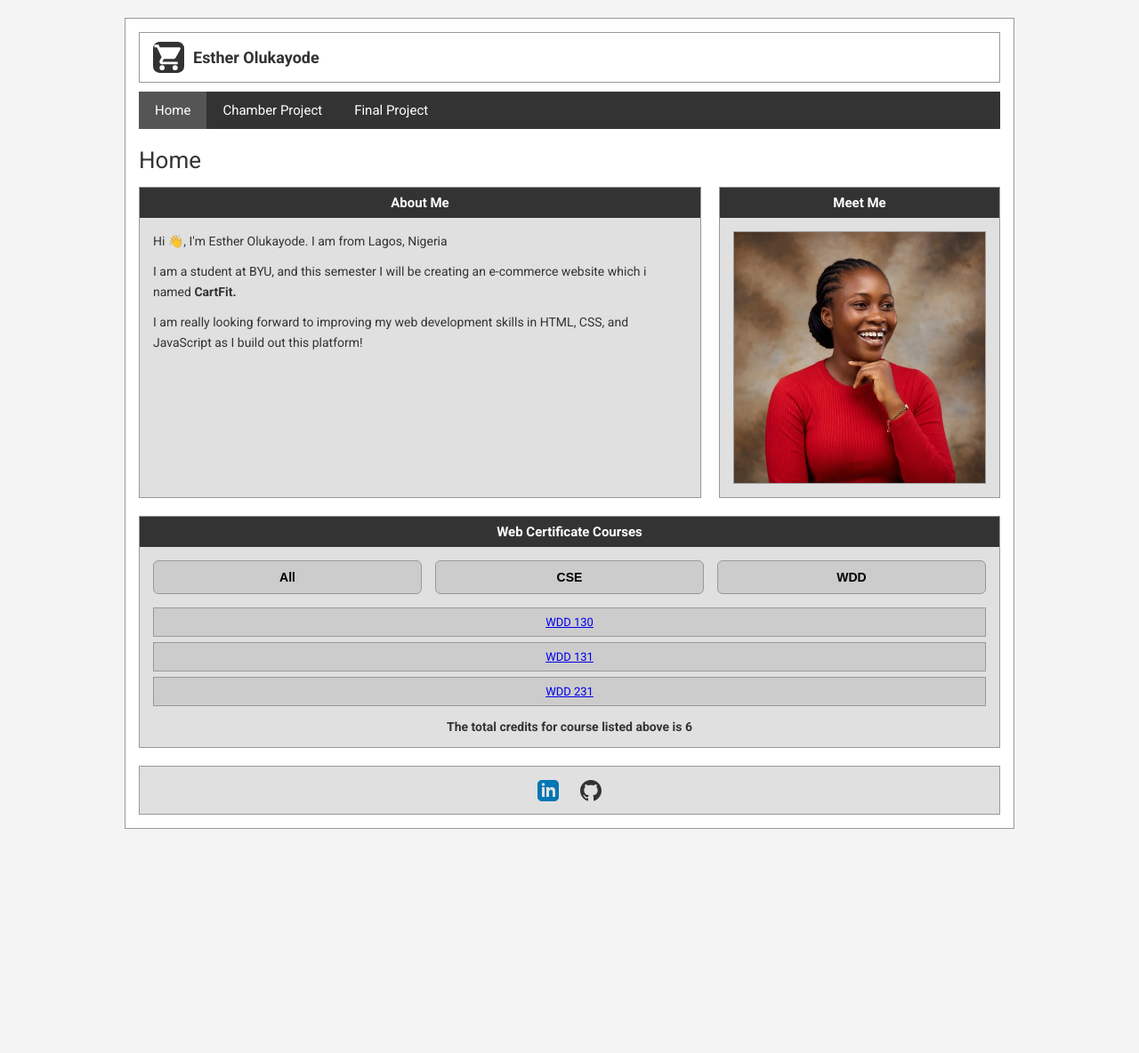
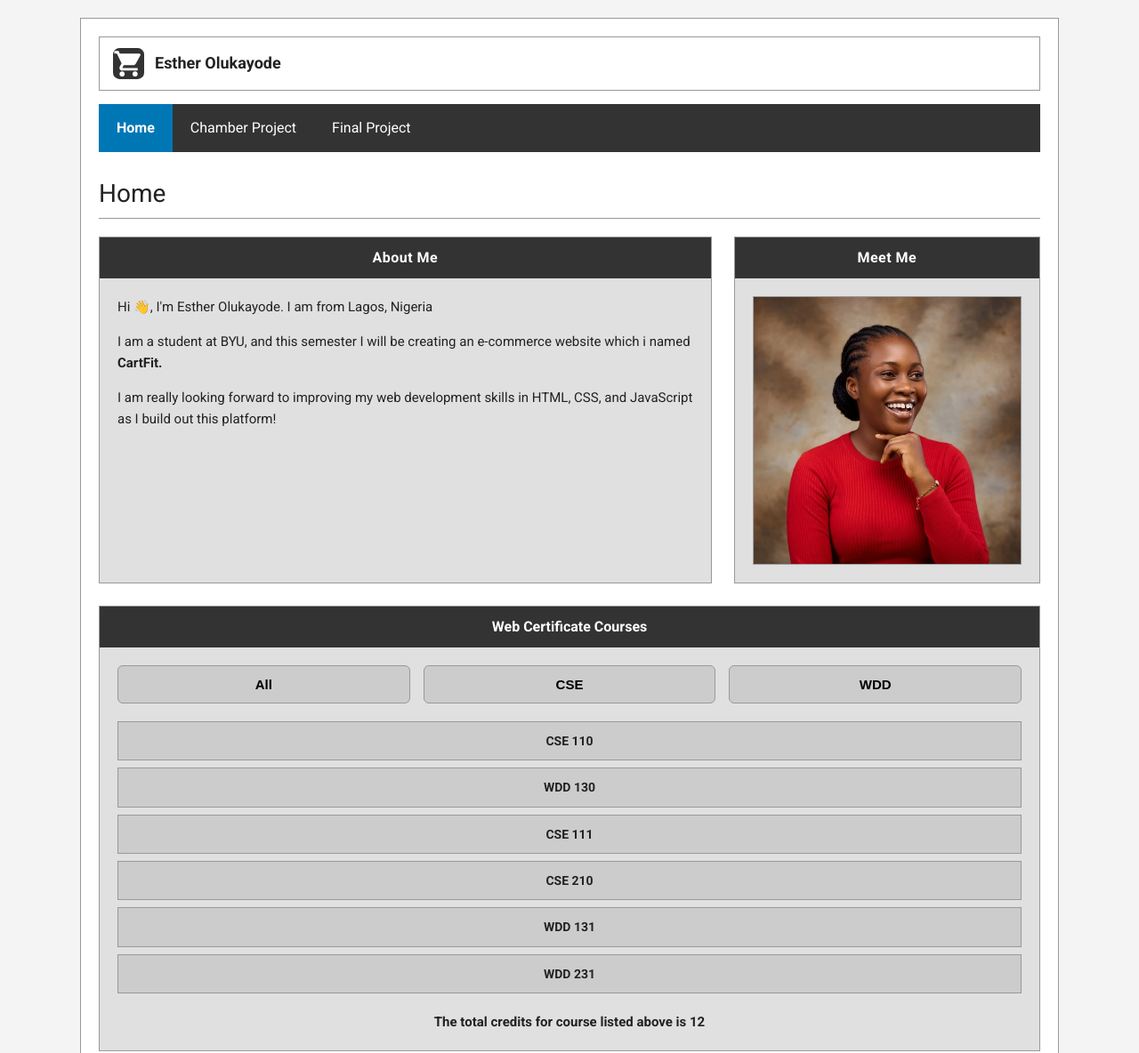
Before and after one commit to EstherTemidayo/wdd231, a plain HTML site: page index.html in a window 1280 px wide. Shown: the top 1184 px of the page at 89% size. Before the commit the page ends 952 px from the top, so only its background shows below. Drawn offline with Linux system fonts and the light colour scheme.

Commit message:
updated javascript

```diff
--- a/index.html
+++ b/index.html
@@ -17,7 +17,7 @@
     <link rel="stylesheet" href="styles/styles.css">
 
     <!-- LINK TO EXTERNAL JAVASCRIPT -->
-    <script src="script/script.js"></script>
+    <script src="script/script.js" defer></script>
 </head>
 
 <body>
@@ -89,14 +89,14 @@
                     <button class="filter-button">WDD</button>
                 </div>
 
-                <!-- ITEM LISTING -->
                 <!-- ITEM LISTING ROWS WITH LINKS -->
                 <div class="courses-list">
                     <a href="http://esthertemidayo.github.io/wdd130/wwr/" target="_blank" rel="noopener"
                         class="course-row">WDD 130</a>
                     <a href="http://esthertemidayo.github.io/wdd131/project/index.html" target="_blank" rel="noopener"
                         class="course-row">WDD 131</a>
-                    <a href="https://instructure.com" target="_blank" rel="noopener" class="course-row">WDD 231</a>
+                    <a href="http://esthertemidayo.github.io/wdd231/index.html" target="_blank" rel="noopener"
+                        class="course-row">WDD 231</a>
                 </div>
 
                 <p class="credits-total">The total credits for course listed above is 6</p>
--- a/script/script.js
+++ b/script/script.js
@@ -1,13 +1,103 @@
-// 1. Mobile Menu Toggle Logic
+const courses = [
+    {
+        subject: 'CSE',
+        number: 110,
+        title: 'Introduction to Programming',
+        credits: 2,
+        certificate: 'Web and Computer Programming',
+        completed: true
+    },
+    {
+        subject: 'WDD',
+        number: 130,
+        title: 'Web Fundamentals',
+        credits: 2,
+        certificate: 'Web and Computer Programming',
+        completed: true
+    },
+    {
+        subject: 'CSE',
+        number: 111,
+        title: 'Programming with Functions',
+        credits: 2,
+        certificate: 'Web and Computer Programming',
+        completed: true
+    },
+    {
+        subject: 'CSE',
+        number: 210,
+        title: 'Programming with Classes',
+        credits: 2,
+        certificate: 'Web and Computer Programming',
+        completed: true
+    },
+    {
+        subject: 'WDD',
+        number: 131,
+        title: 'Dynamic Web Fundamentals',
+        credits: 2,
+        certificate: 'Web and Computer Programming',
+        completed: true
+    },
+    {
+        subject: 'WDD',
+        number: 231,
+        title: 'Web Frontend Development I',
+        credits: 2,
+        certificate: 'Web and Computer Programming',
+        completed: false
+    }
+];
+
+function displayCourses(filteredCourses) {
+    const coursesListContainer = document.querySelector('.courses-list');
+    const creditsTotalElement = document.querySelector('.credits-total');
+
+    coursesListContainer.innerHTML = "";
+
+    filteredCourses.forEach(course => {
+        const courseLink = document.createElement('a');
+        courseLink.href = "#";
+        courseLink.className = "course-row";
+        courseLink.textContent = `${course.subject} ${course.number}`;
+
+        if (course.completed) {
+            courseLink.classList.add('completed');
+        } else {
+            courseLink.classList.add('incomplete');
+        }
+
+        coursesListContainer.appendChild(courseLink);
+    });
+
+    const totalCredits = filteredCourses.reduce((sum, course) => sum + course.credits, 0);
+    creditsTotalElement.textContent = `The total credits for course listed above is ${totalCredits}`;
+}
+
+document.addEventListener("DOMContentLoaded", () => {
+    displayCourses(courses);
+
+    const filterButtons = document.querySelectorAll('.filter-button');
+
+    filterButtons.forEach(button => {
+        button.addEventListener('click', () => {
+            const filterValue = button.textContent.trim();
+
+            if (filterValue === 'All') {
+                displayCourses(courses);
+            } else {
+                const filtered = courses.filter(course => course.subject === filterValue);
+                displayCourses(filtered);
+            }
+        });
+    });
+
     const menuButton = document.getElementById('menu-btn');
     const navbar = document.getElementById('navbar');
 
     if (menuButton && navbar) {
-    menuButton.addEventListener('click', function () {
-        // This adds or removes the "open" class from the CSS media query
+        menuButton.addEventListener('click', () => {
             navbar.classList.toggle('open');
-
-        // Changes the button text to an X when open, back to ☰ when closed
             if (navbar.classList.contains('open')) {
                 menuButton.textContent = 'X';
             } else {
@@ -16,15 +106,13 @@ if (menuButton && navbar) {
         });
     }
 
-// 2. Dynamic Footer Dates Logic
-// Sets the current year automatically inside the <span id="currentyear"></span>
     const currentYearSpan = document.getElementById('currentyear');
     if (currentYearSpan) {
         currentYearSpan.textContent = new Date().getFullYear();
     }
 
-// Sets the document's last modified timestamp inside <p id="lastModified"></p>
     const lastModifiedParagraph = document.getElementById('lastModified');
     if (lastModifiedParagraph) {
         lastModifiedParagraph.textContent = "Last Modification: " + document.lastModified;
     }
+});
--- a/styles/styles.css
+++ b/styles/styles.css
@@ -1,4 +1,6 @@
-/* --- Global Body Setup --- */
+/* ==========================================================================
+   1. GLOBAL SETUP & DESIGN PRINCIPLES (Contrast & Proximity)
+   ========================================================================== */
 * {
     box-sizing: border-box;
     margin: 0;
@@ -8,91 +10,115 @@
 body {
     font-family: 'Roboto', Arial, sans-serif;
     background-color: #f4f4f4;
-    color: #333333;
+    color: #222222;
+    /* High contrast text color */
     padding: 20px;
+    line-height: 1.6;
 }
 
+/* Base site wrapper to prevent horizontal scrolling up to 1200px wide */
 .site-container {
-    max-width: 1000px;
+    max-width: 1100px;
     margin: 0 auto;
     background-color: #ffffff;
     border: 1px solid #999999;
-    padding: 15px;
+    padding: 20px;
+    /* Prevents text from touching display edges */
 }
 
-/* --- Header & Logo Styling --- */
+/* ==========================================================================
+   2. HEADER & RESPONSIVE NAVIGATION (CSS Flex, Wayfinding, Hover)
+   ========================================================================== */
 header {
     display: flex;
     justify-content: space-between;
     align-items: center;
     border: 1px solid #999999;
-    padding: 10px 15px;
-    margin-bottom: 10px;
+    padding: 12px 15px;
+    margin-bottom: 15px;
 }
 
 .logo-box {
     display: flex;
     align-items: center;
-    gap: 10px;
+    gap: 12px;
 }
 
-.logo-icon {
-    width: 35px;
-    height: 35px;
-    border: 1px solid #999999;
-    background-color: #e0e0e0;
+.logo-svg {
+    vertical-align: middle;
 }
 
 .site-name {
-    font-weight: bold;
+    font-weight: 700;
     font-size: 18px;
 }
 
+/* Hamburger button for small screens */
 #menu-btn {
     display: none;
     font-size: 24px;
     background: none;
     border: 1px solid #999999;
-    padding: 2px 8px;
+    padding: 4px 10px;
     cursor: pointer;
 }
 
-/* --- Navigation System --- */
+/* Horizontal navigation using CSS Flex for large screens */
 #navbar {
     background-color: #333333;
-    margin-bottom: 20px;
+    margin-bottom: 25px;
 }
 
 .nav-links {
     list-style: none;
     display: flex;
+    /* Fulfills Large-screen horizontal navigation using CSS Flex */
+}
+
+.nav-links li {
+    flex: unset;
 }
 
 .nav-links li a {
     display: block;
     color: #ffffff;
     text-decoration: none;
-    padding: 12px 18px;
-    font-size: 15px;
+    padding: 14px 20px;
+    font-size: 16px;
+    transition: background-color 0.2s ease;
+    /* Smooth, no layout-twitching transition */
 }
 
-.nav-links li.active a,
+/* Hover effect for menu items */
 .nav-links li a:hover {
     background-color: #555555;
 }
 
-/* --- Main Layout & Content Splits --- */
-.page-heading {
-    font-size: 26px;
-    font-weight: normal;
-    margin-bottom: 15px;
+/* Wayfinding feature - Distinct highlight for the active page link */
+.nav-links li.active a {
+    background-color: #0077b5;
+    /* Clear color choice to indicate active position */
+    font-weight: 700;
 }
 
+/* ==========================================================================
+   3. MULTI-COLUMN CONTENT LAYOUT (Prevents simple single-column layout)
+   ========================================================================== */
+.page-heading {
+    font-size: 28px;
+    font-weight: 400;
+    margin-bottom: 20px;
+    border-bottom: 1px solid #999999;
+    padding-bottom: 5px;
+}
+
+/* Multi-column default layout grid */
 .content-split {
     display: grid;
     grid-template-columns: 2fr 1fr;
-    gap: 20px;
-    margin-bottom: 20px;
+    /* Asymmetric grid separation */
+    gap: 25px;
+    margin-bottom: 25px;
 }
 
 .info-card,
@@ -104,163 +130,189 @@ header {
 .card-title {
     background-color: #333333;
     color: #ffffff;
-    font-size: 15px;
+    font-size: 16px;
     text-align: center;
-    padding: 8px;
+    padding: 10px;
+    letter-spacing: 0.5px;
 }
 
 .card-content {
-    padding: 15px;
+    padding: 20px;
 }
 
 .card-content p {
-    font-size: 14px;
-    line-height: 1.6;
-    margin-bottom: 12px;
+    font-size: 15px;
+    margin-bottom: 15px;
 }
 
+.card-content p:last-child {
+    margin-bottom: 0;
+}
+
+/* Prevents images from being squished, distorted, or oversized */
 .card-image {
     width: 100%;
+    max-width: 100%;
     height: auto;
+    object-fit: cover;
+    /* Guarantees no visual squishing distortion */
     border: 1px solid #999999;
     display: block;
 }
 
-/* --- Courses and Filter Block --- */
+/* ==========================================================================
+   4. COURSES & FILTER COMPONENT
+   ========================================================================== */
 .courses-box {
     border: 1px solid #999999;
     background-color: #e0e0e0;
-    margin-bottom: 20px;
+    margin-bottom: 25px;
 }
 
 .courses-title {
     background-color: #333333;
     color: #ffffff;
-    font-size: 15px;
+    font-size: 16px;
     text-align: center;
-    padding: 8px;
+    padding: 10px;
 }
 
 .filter-group {
     display: grid;
     grid-template-columns: repeat(3, 1fr);
     gap: 15px;
-    padding: 15px;
+    padding: 20px;
 }
 
 .filter-button {
     background-color: #cccccc;
     border: 1px solid #999999;
     border-radius: 6px;
-    padding: 10px;
-    font-weight: bold;
-    font-size: 14px;
+    padding: 12px;
+    font-weight: 700;
+    font-size: 15px;
     cursor: pointer;
+    transition: background-color 0.2s;
+}
+
+.filter-button:hover {
+    background-color: #b5b5b5;
 }
 
 .courses-list {
     display: flex;
     flex-direction: column;
-    gap: 6px;
-    padding: 0 15px 15px 15px;
+    gap: 8px;
+    padding: 0 20px 20px 20px;
 }
 
-.course-row {
+a.course-row {
+    display: block;
     background-color: #cccccc;
     border: 1px solid #999999;
-    padding: 8px;
+    padding: 10px;
     text-align: center;
-    font-size: 13px;
+    font-size: 14px;
+    text-decoration: none;
+    color: #222222;
+    font-weight: 700;
+    transition: background-color 0.2s;
+}
+
+a.course-row:hover {
+    background-color: #b5b5b5;
 }
 
 .credits-total {
     text-align: center;
-    font-weight: bold;
-    font-size: 14px;
-    padding-bottom: 15px;
+    font-weight: 700;
+    font-size: 15px;
+    padding-bottom: 20px;
 }
 
-/* --- Layout Footer Setup --- */
+/* ==========================================================================
+   5. FOOTER & SOCIAL MARKERS
+   ========================================================================== */
 footer {
     border-top: 1px solid #999999;
-    padding-top: 15px;
+    padding: 20px;
+    text-align: center;
+    background-color: #e0e0e0;
+    border: 1px solid #999999;
 }
 
-.footer-bottom {
-    background-color: #e0e0e0;
-    border: 1px solid #999999;
-    padding: 15px;
-    text-align: center;
-    font-size: 13px;
-    line-height: 1.6;
+.social-links {
+    margin-bottom: 12px;
 }
 
-/* --- Mobile View Breakpoint --- */
+.social-links a {
+    margin: 0 12px;
+    display: inline-block;
+}
+
+.icon-svg {
+    display: inline-block;
+    vertical-align: middle;
+    transition: transform 0.2s ease;
+}
+
+.icon-svg:hover {
+    transform: scale(1.1);
+    /* Safe non-twitching hover scale change */
+}
+
+.footer-item,
+#lastModified {
+    font-size: 14px;
+    margin-bottom: 6px;
+}
+
+#lastModified {
+    margin-bottom: 0;
+    color: #555555;
+}
+
+/* ==========================================================================
+   6. RESPONSIVE BREAKPOINT (Small-Screen Hamburger Layout)
+   ========================================================================== */
 @media (max-width: 768px) {
     body {
         padding: 10px;
     }
 
+    .site-container {
+        padding: 12px;
+    }
+
     #menu-btn {
         display: block;
+        /* Fulfills small-screen hamburger like navigation display trigger */
     }
 
     #navbar {
         display: none;
+        /* Collapses menu items natively */
     }
 
+    /* Opened overlay configuration triggered via JavaScript state changes */
     #navbar.open {
         display: block;
     }
 
     .nav-links {
         flex-direction: column;
+        /* Re-stacks horizontally inline lists down layout vertically */
     }
 
     .nav-links li a {
         text-align: center;
         border-bottom: 1px solid #444444;
+        padding: 12px;
     }
 
+    /* Stacks elements safely to bypass horizontal scrollbars on low viewports */
     .content-split {
         grid-template-columns: 1fr;
         gap: 15px;
     }
 }
-
-/* Logo SVG Styling */
-.logo-svg {
-    vertical-align: middle;
-}
-
-/* Footer Items & Social Icons Layout */
-footer {
-    border-top: 1px solid #999999;
-    padding-top: 15px;
-    text-align: center;
-    background-color: #e0e0e0;
-    margin-top: 20px;
-    border: 1px solid #999999;
-}
-
-.social-links {
-    margin-bottom: 10px;
-}
-
-.social-links a {
-    margin: 0 10px;
-    display: inline-block;
-}
-
-.social-links img {
-    width: 24px;
-    height: 24px;
-    vertical-align: middle;
-}
-
-.footer-item,
-#lastModified {
-    font-size: 14px;
-    margin-bottom: 8px;
-    line-height: 1.5;
-}
```
Lines whose indentation alone changed are shown as unchanged.
